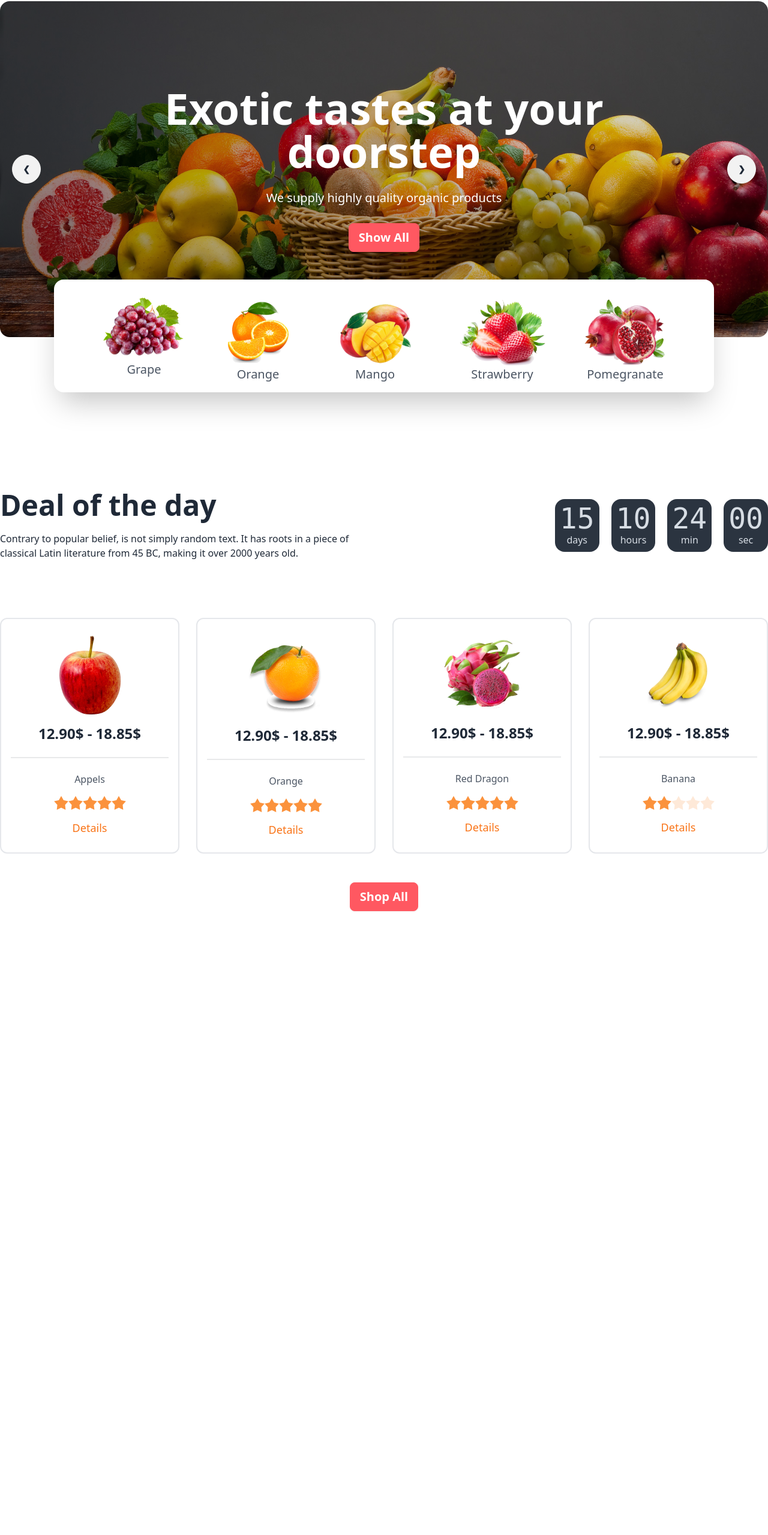
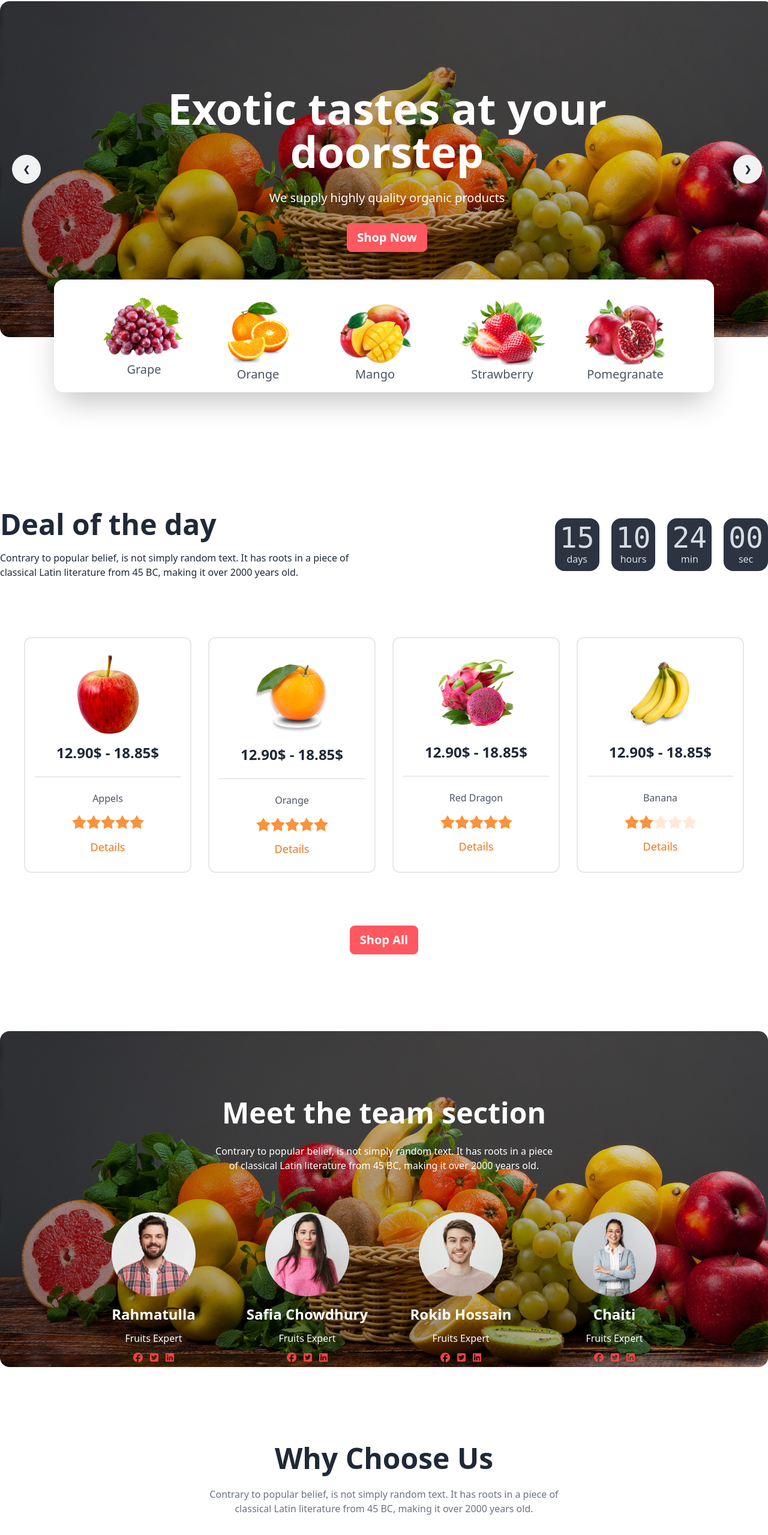
Before and after one commit to rifatrahman1/Fruit-Brust-DaisyUI, a plain HTML site: page index.html in a window 1280 px wide. Shown: the part 238-2797 px from the top of the page at 60% size. Before the commit the page ends 2013 px from the top, so only its background shows below. Drawn offline with nearby package versions, Linux system fonts and the light colour scheme; grey boxes are pictures that could not be loaded.

Commit message:
added to our team member

```diff
--- a/index.html
+++ b/index.html
@@ -10,6 +10,8 @@
         <link rel="preconnect" href="https://fonts.googleapis.com">
         <link rel="preconnect" href="https://fonts.gstatic.com" crossorigin>
         <link href="https://fonts.googleapis.com/css2?family=Lato:ital,wght@0,100;0,300;0,400;0,700;0,900;1,100;1,300;1,400;1,700;1,900&display=swap" rel="stylesheet">
+        <!-- ----font awesome----- -->
+        <link rel="stylesheet" href="https://cdnjs.cloudflare.com/ajax/libs/font-awesome/6.6.0/css/all.min.css" integrity="sha512-Kc323vGBEqzTmouAECnVceyQqyqdsSiqLQISBL29aUW4U/M7pSPA/gEUZQqv1cwx4OnYxTxve5UMg5GT6L4JJg==" crossorigin="anonymous" referrerpolicy="no-referrer" />
         <!-- font style -->
          <style>
             .lato-font{
@@ -30,6 +32,7 @@
 <body class="">
     <!-- header section start -->
      <header class="container max-w-screen-xl mx-auto">
+
         <!-- start navbar start -->
          <nav class="my-14">
             <div class="navbar bg-[#F85559] h-32 rounded-full">
@@ -52,7 +55,7 @@
 
                   </div>
 
-                  <div class="space-x-8 text-xl font-medium text-white mx-12">
+                  <div class="space-x-8 hidden lg:flex text-xl font-medium text-white mx-12">
                     <a href="">Home</a>
                     <a href="">About</a>
                     <a href="">Shop</a>
@@ -66,7 +69,7 @@
                 </div>
                 <div class="navbar-end">
                   <div>
-                    <label class="input rounded-full flex items-center gap-2 mx-12">
+                    <label class="input hidden lg:flex rounded-full flex items-center gap-2 mx-12">
                         <input type="text" class="grow" placeholder="Search" />
                         <svg
                           xmlns="http://www.w3.org/2000/svg"
@@ -86,15 +89,15 @@
         <!-- start navbar end -->
 
         <!-- banner section start -->
-        <div>
-            <div class="carousel lg:w-full">
+        <div class="">
+            <div class="carousel">
                 <!-- slide 1 -->
-                <div id="slide1" class="carousel-item relative w-full h-[70vh] bg-[linear-gradient(45deg,rgba(0,0,0,0.4),rgba(0,0,0,0.1)),url(./images/banner1.png)] flex items-center justify-center rounded-2xl">
+                <div id="slide1" class="carousel-item relative lg:w-full h-[70vh] bg-[linear-gradient(45deg,rgba(0,0,0,0.4),rgba(0,0,0,0.1)),url(./images/banner1.png)] flex items-center justify-center rounded-2xl">
 
                     <div class="text-center w-2/3 mx-auto space-y-7">
-                        <h1 class="text-7xl text-white font-extrabold">Exotic tastes at your doorstep</h1>
+                        <h1 class="text-3xl lg:text-7xl text-white font-extrabold">Exotic tastes at your doorstep</h1>
                         <p class="text-xl text-white font-medium">We supply highly quality organic products</p>
-                        <button class="btn btn-error text-white text-xl font-extrabold">Show All</button>
+                        <button class="btn btn-error text-white text-xl font-extrabold">Shop Now</button>
                     </div>
                   <div class="absolute left-5 right-5 top-1/2 flex -translate-y-1/2 transform justify-between">
 
@@ -103,12 +106,12 @@
                   </div>
                 </div>
                 <!-- slide 2 -->
-                <div id="slide2" class="carousel-item relative w-full h-[70vh] bg-[linear-gradient(45deg,rgba(0,0,0,0.4),rgba(0,0,0,0.1)),url(./images/banner2.png)] flex items-center justify-center">
+                <div id="slide2" class="carousel-item relative lg:w-full h-[70vh] bg-[linear-gradient(45deg,rgba(0,0,0,0.4),rgba(0,0,0,0.1)),url(./images/banner2.png)] flex items-center justify-center rounded-2xl">
 
                     <div class="text-center w-2/3 mx-auto space-y-7">
                         <h1 class="text-7xl text-white font-extrabold">Exotic tastes at your doorstep</h1>
                         <p class="text-xl text-white font-medium">We supply highly quality organic products</p>
-                        <button class="btn btn-error text-white text-xl font-extrabold">Show All</button>
+                        <button class="btn btn-error text-white text-xl font-extrabold">Shop Now</button>
                     </div>
                   <div class="absolute left-5 right-5 top-1/2 flex -translate-y-1/2 transform justify-between">
 
@@ -117,12 +120,13 @@
                   </div>
                 </div>
                 <!-- slide 3 -->
-                <div id="slide3" class="carousel-item relative w-full h-[70vh] bg-[linear-gradient(45deg,rgba(0,0,0,0.4),rgba(0,0,0,0.1)),url(./images/banner3.png)] flex items-center justify-center">
+                <div id="slide3" class="carousel-item relative lg:w-full h-[70vh] bg-[linear-gradient(45deg,rgba(0,0,0,0.4),rgba(0,0,0,0.1)),url(./images/banner3.png)] flex items-center justify-center rounded-2xl">
 
                     <div class="text-center w-2/3 mx-auto space-y-7">
                         <h1 class="text-7xl text-white font-extrabold">Exotic tastes at your doorstep</h1>
                         <p class="text-xl text-white font-medium">We supply highly quality organic products</p>
-                        <button class="btn btn-error text-white text-xl font-extrabold">Show All</button>
+                        <button class="btn btn-error text-white text-xl font-extrabold">Shop Now</button>
+
                     </div>
                   <div class="absolute left-5 right-5 top-1/2 flex -translate-y-1/2 transform justify-between">
 
@@ -131,12 +135,12 @@
                   </div>
                 </div>
                 <!-- slide 4 -->
-                <div id="slide4" class="carousel-item relative w-full h-[70vh] bg-[linear-gradient(45deg,rgba(0,0,0,0.4),rgba(0,0,0,0.1)),url(./images/banner4.png)] flex items-center justify-center">
+                <div id="slide4" class="carousel-item relative lg:w-full h-[70vh] bg-[linear-gradient(45deg,rgba(0,0,0,0.4),rgba(0,0,0,0.1)),url(./images/banner4.png)] flex items-center justify-center rounded-2xl">
 
                     <div class="text-center w-2/3 mx-auto space-y-7">
                         <h1 class="text-7xl text-white font-extrabold">Exotic tastes at your doorstep</h1>
                         <p class="text-xl text-white font-medium">We supply highly quality organic products</p>
-                        <button class="btn btn-error text-white text-xl font-extrabold">Shop All</button>
+                        <button class="btn btn-error text-white text-xl font-extrabold">Shop Now</button>
                     </div>
                   <div class="absolute left-5 right-5 top-1/2 flex -translate-y-1/2 transform justify-between">
 
@@ -145,7 +149,7 @@
                   </div>
                 </div>
               </div>
-              <div class="absolute right-0 left-0 flex justify-evenly items-center text-xl text-p-tag font-medium w-[1100px] mx-auto text-center bg-white rounded-2xl space-y-4 shadow-2xl -mt-24 p-4">
+              <div class="absolute right-0 left-0 flex justify-evenly items-center text-xl font-medium w-[640px] md:w-[800px] lg:w-[1100px] mx-auto text-center bg-white rounded-2xl space-y-4 shadow-2xl -mt-24 p-4">
                 <div>
                     <img src="images/fruit1.png" alt="">
                     <p class="text-gray-600">Grape</p>
@@ -175,9 +179,9 @@
     <!-- main section start -->
      <main class="container max-w-screen-xl mx-auto">
         <!-- -----deal of the day start------ -->
-         <section class="my-64">
+         <section class="my-72">
             <div>
-                <div class="flex items-center">
+                <div class="flex flex-col lg:flex-row items-center">
                     <div class="space-y-5 ">
                         <h1 class="text-5xl font-extrabold">Deal of the day</h1>
                         <p class="text-base w-2/3 ">Contrary to popular belief, is not simply random text. It has roots in a piece of classical Latin literature from 45 BC, making it over 2000 years old.</p>
@@ -211,7 +215,7 @@
                           </div>
                     </div>
                 </div>
-                <div class="grid grid-cols-1 md:grid-cols-2 lg:grid-cols-4 gap-7 mt-24">
+                <div class="grid grid-cols-1 p-10 md:grid-cols-2 lg:grid-cols-4 gap-7 mt-14">
                     <div class="flex flex-col items-center justify-center px-4 py-6 border-2 rounded-xl space-y-4">
                         <img src="images/fruit6.png" alt="">
                         <h4 class="text-2xl font-bold">12.90$ - 18.85$</h4>
@@ -291,6 +295,73 @@
             </div>
          </section>
         <!-- -----deal of the day end------ -->
+
+        <!-- ------meet team section start------ -->
+         <section class="-my-40">
+          <div>
+            <div class=" w-full h-[70vh] bg-[linear-gradient(45deg,rgba(0,0,0,0.4),rgba(0,0,0,0.1)),url(./images/banner1.png)] rounded-2xl">
+
+              <div class="text-center w-2/3 mx-auto space-y-7 translate-y-28">
+                  <h1 class="text-5xl text-white font-extrabold">Meet the team section</h1>
+                  <p class="text-base text-white font-medium w-2/3 mx-auto">Contrary to popular belief, is not simply random text. It has roots in a piece of classical Latin literature from 45 BC, making it over 2000 years old.</p>
+              </div>
+              <div class="grid grid-cols-4 px-32">
+                <div class="flex flex-col items-center translate-y-44 space-y-3 justify-center text-center">
+                  <img class="object-scale-down w-36 h-36 " src="images/member1.png" alt="">
+                  <h3 class="text-2xl font-bold text-white">Rahmatulla</h3>
+                  <p class="text-base text-white font-medium">Fruits Expert</p>
+                  <div class="flex gap-3 justify-center text-red-500">
+                    <i class="fa-brands fa-facebook"></i>
+                    <i class="fa-brands fa-square-twitter"></i>
+                    <i class="fa-brands fa-linkedin"></i>
+                  </div>
+                </div>
+                <div class="flex flex-col items-center translate-y-44 space-y-3 justify-center text-center">
+                  <img class="object-scale-down w-36 h-36 " src="images/member2.png" alt="">
+                  <h3 class="text-2xl font-bold text-white">Safia Chowdhury</h3>
+                  <p class="text-base text-white font-medium">Fruits Expert</p>
+                  <div class="flex gap-3 justify-center text-red-500">
+                    <i class="fa-brands fa-facebook"></i>
+                    <i class="fa-brands fa-square-twitter"></i>
+                    <i class="fa-brands fa-linkedin"></i>
+                  </div>
+                </div>
+                <div class="flex flex-col items-center translate-y-44 space-y-3 justify-center text-center">
+                  <img class="object-scale-down w-36 h-36 " src="images/member3.png" alt="">
+                  <h3 class="text-2xl font-bold text-white">Rokib Hossain</h3>
+                  <p class="text-base text-white font-medium">Fruits Expert</p>
+                  <div class="flex gap-3 justify-center text-red-500">
+                    <i class="fa-brands fa-facebook"></i>
+                    <i class="fa-brands fa-square-twitter"></i>
+                    <i class="fa-brands fa-linkedin"></i>
+                  </div>
+                </div>
+                <div class="flex flex-col items-center translate-y-44 space-y-3 justify-center text-center">
+                  <img class="object-scale-down w-36 h-36 " src="images/member4.png" alt="">
+                  <h3 class="text-2xl font-bold text-white">Chaiti</h3>
+                  <p class="text-base text-white font-medium">Fruits Expert</p>
+                  <div class="flex gap-3 justify-center text-red-500">
+                    <i class="fa-brands fa-facebook"></i>
+                    <i class="fa-brands fa-square-twitter"></i>
+                    <i class="fa-brands fa-linkedin"></i>
+                  </div>
+                </div>
+              </div>
+          </div>
+          </div>
+         </section>
+        <!-- ------meet team section end------ -->
+
+        <!-- Why Choose Us start -->
+         <section class="my-72">
+          <div>
+            <div class="text-center space-y-6">
+              <h1 class="text-5xl font-extrabold">Why Choose Us</h1>
+              <p class="text-base font-medium text-gray-500 w-[640px] mx-auto">Contrary to popular belief, is not simply random text. It has roots in a piece of classical Latin literature from 45 BC, making it over 2000 years old.</p>
+            </div>
+          </div>
+         </section>
+        <!-- Why Choose Us end -->
      </main>
     <!-- main section end -->
 
```
